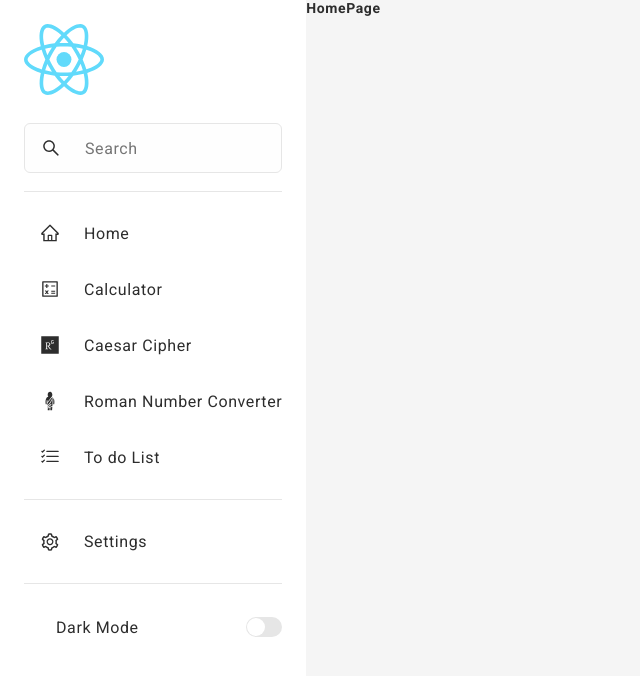
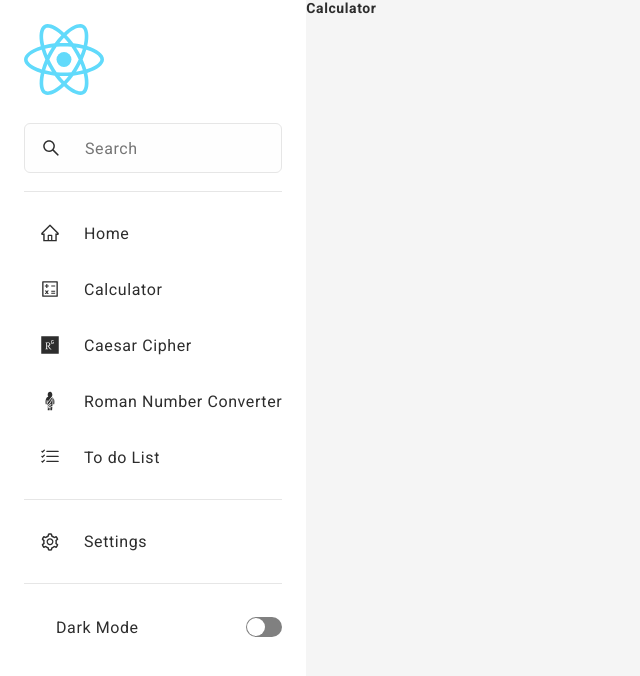
Before and after one commit to DamperDoor56/React-project-Mini-projects, a React (Create React App) app: page /Calculator in a window 1280 px wide. Shown: the top 676 px of the page, without its empty margins (0-640 px from the left). Built offline with nearby package versions, Linux system fonts and the light colour scheme.

Commit message:
updated-routes-added-pages

```diff
--- a/src/Routes.js
+++ b/src/Routes.js
@@ -1,6 +1,10 @@
 import React from 'react'
 import { Route, Switch } from 'react-router-dom';
+import CaesarCipher from './components/pages/CaesarCipher';
+import Calculator from './components/pages/Calculator';
 import HomePage from './components/pages/HomePage';
+import RomanNumber from './components/pages/RomanNumber';
+import ToDoList from './components/pages/ToDoList';
 
 const Routes = () => {
   return (
@@ -9,13 +13,16 @@ const Routes = () => {
         <HomePage />
     </Route>
     <Route exact path="/Calculator">
-        <HomePage />
+        <Calculator />
     </Route>
-    <Route exact path="/Caesar-Cipher">
-        <HomePage />
+    <Route exact path="/CaesarCipher">
+        <CaesarCipher />
     </Route>
-    <Route exact path="/Roman-Converter">
-        <HomePage />
+    <Route exact path="/RomanNumber">
+        <RomanNumber />
+    </Route>
+    <Route exact path="/ToDoList">
+        <ToDoList />
     </Route>
   </Switch>
   );
--- a/src/components/Sidebar/Sidebar.js
+++ b/src/components/Sidebar/Sidebar.js
@@ -62,25 +62,25 @@ const linksArray =[
   {
     label: "Calculator",
     icon: <AiOutlineCalculator />,
-    to: "/",
+    to: "/Calculator",
     notification: 0,
   },
   {
     label: "Caesar Cipher",
     icon: <FaResearchgate />,
-    to: "/",
+    to: "/CaesarCipher",
     notification: 0,
   },
   {
     label: "Roman Number Converter",
     icon: <GiRomanToga />,
-    to: "/",
+    to: "/RomanNumber",
     notification: 0,
   },
   {
     label: "To do List",
     icon: <BsListCheck />,
-    to: "/",
+    to: "/ToDoList",
     notification: 0,
   },
 ]
--- a/src/components/Sidebar/styles.js
+++ b/src/components/Sidebar/styles.js
@@ -115,7 +115,7 @@ export const SThemeToggler = styled.button`
    width: 36px;
    height: 20px;
    border-radius: 10px;
-   background ${({ theme }) => theme.bg3};
+   background gray;
    position:relative;
 `
 export const SToggleThumb = styled.div`
--- /dev/null
+++ b/src/components/pages/CaesarCipher.js
@@ -0,0 +1,7 @@
+import React from 'react'
+
+const CaesarCipher = () => {
+  return <div><h1>Caesar Cipher</h1></div> ;
+};
+
+export default CaesarCipher;
--- /dev/null
+++ b/src/components/pages/Calculator.js
@@ -0,0 +1,7 @@
+import React from 'react'
+
+const Calculator = () => {
+  return <div><h1>Calculator</h1></div> ;
+};
+
+export default Calculator;
--- a/src/components/pages/HomePage.js
+++ b/src/components/pages/HomePage.js
@@ -1,7 +1,7 @@
 import React from 'react'
 
 const HomePage = () => {
-  return <h1>HomePage</h1>;
+  return <div><h1>HomePage</h1></div> ;
 };
 
 export default HomePage;
--- /dev/null
+++ b/src/components/pages/RomanNumber.js
@@ -0,0 +1,7 @@
+import React from 'react'
+
+const RomanNumber = () => {
+  return <div><h1>Roman Number Converter</h1></div> ;
+};
+
+export default RomanNumber;
--- /dev/null
+++ b/src/components/pages/ToDoList.js
@@ -0,0 +1,7 @@
+import React from 'react'
+
+const ToDoList = () => {
+  return <div><h1>To Do List</h1></div> ;
+};
+
+export default ToDoList;
```
